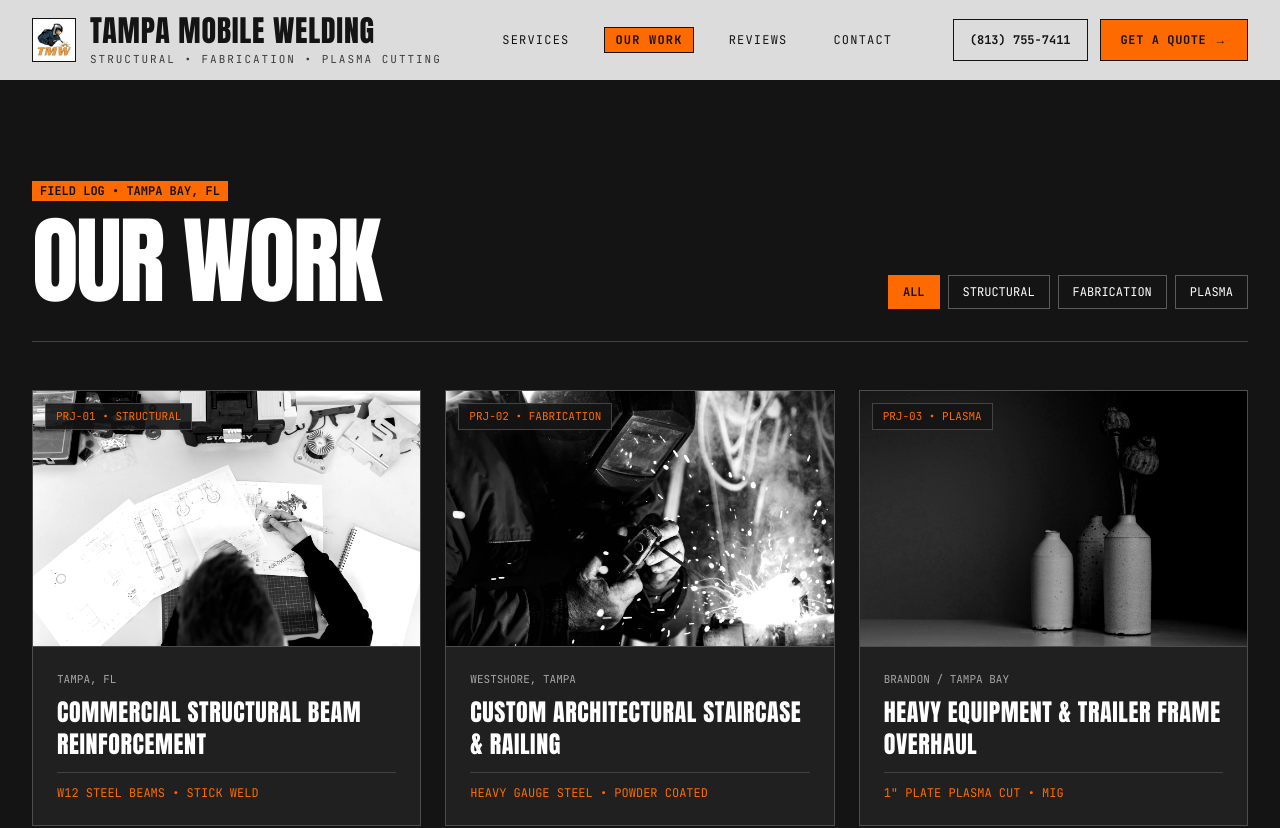
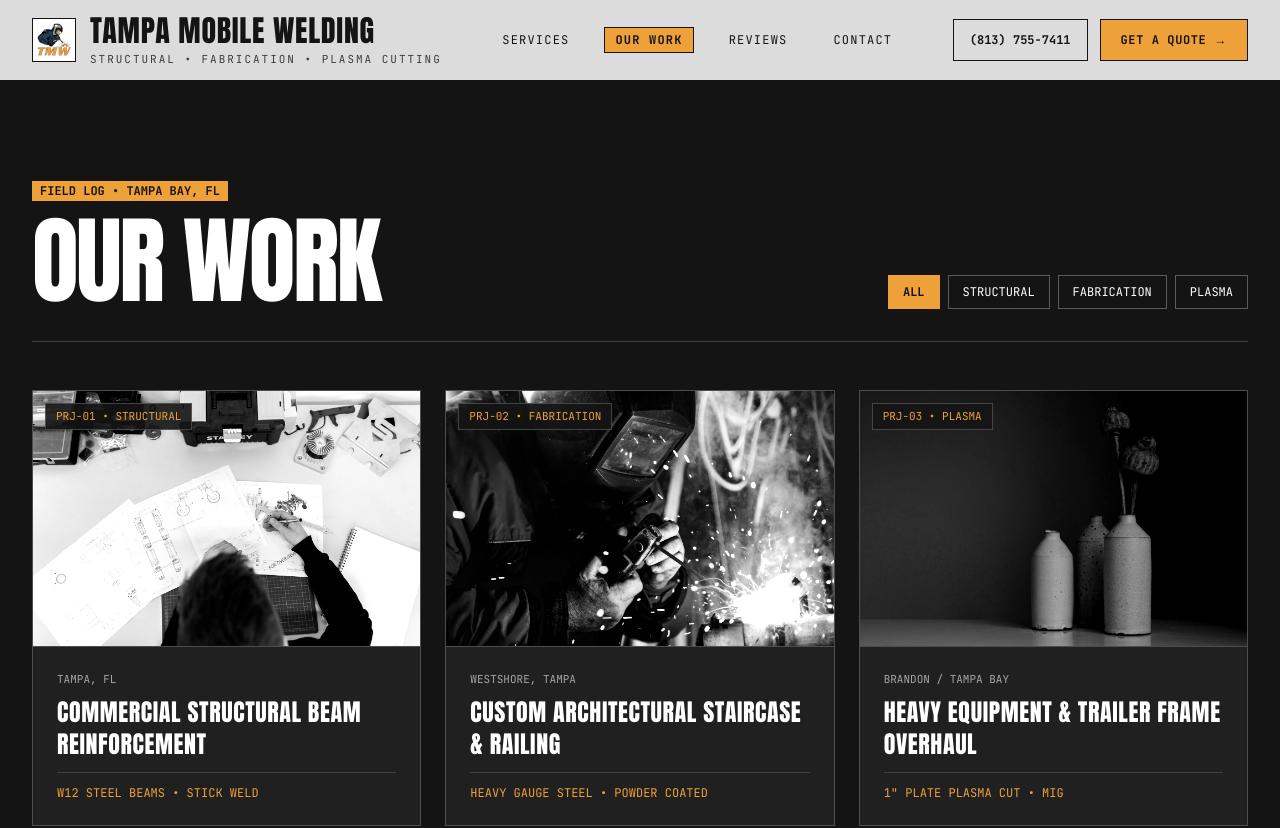
Before and after one commit to Perenbok/tmw, a Next.js app: page /tmw/our-work in a window 1280 px wide. Shown: the top 828 px of the page. Built offline with nearby package versions, Linux system fonts and the light colour scheme.

Commit message:
Set site accent color to #eea139

```diff
--- a/src/app/globals.css
+++ b/src/app/globals.css
@@ -13,7 +13,7 @@ body {
 }
 
 .outline-num {
-  -webkit-text-stroke: 2px #FF6A00;
+  -webkit-text-stroke: 2px #eea139;
   color: transparent;
   color: transparent;
 }
@@ -50,6 +50,6 @@ body {
 }
 
 @theme {
-  --color-acid: #FF6A00;
-  --color-acidHover: #FF8524;
+  --color-acid: #eea139;
+  --color-acidHover: #f4b458;
 }
--- a/src/app/our-work/page.tsx
+++ b/src/app/our-work/page.tsx
@@ -98,7 +98,7 @@ export default function OurWorkPage() {
 
       {quoteOpen && (
         <div className="fixed inset-0 z-50 bg-carbon/80 backdrop-blur-xs flex items-center justify-center p-4">
-          <div className="bg-concrete border-2 border-carbon max-w-lg w-full p-6 sm:p-8 shadow-[8px_8px_0px_#FF6A00]">
+          <div className="bg-concrete border-2 border-carbon max-w-lg w-full p-6 sm:p-8 shadow-[8px_8px_0px_#eea139]">
             <div className="flex items-center justify-between border-b border-carbon pb-4 mb-4">
               <h3 className="font-display text-3xl uppercase">REQUEST ON-SITE QUOTE</h3>
               <button
--- a/src/app/page.tsx
+++ b/src/app/page.tsx
@@ -103,7 +103,7 @@ export default function Home() {
 
       {quoteOpen && (
         <div className="fixed inset-0 z-50 bg-carbon/80 backdrop-blur-xs flex items-center justify-center p-4">
-          <div className="bg-concrete border-2 border-carbon max-w-lg w-full p-6 sm:p-8 shadow-[8px_8px_0px_#FF6A00]">
+          <div className="bg-concrete border-2 border-carbon max-w-lg w-full p-6 sm:p-8 shadow-[8px_8px_0px_#eea139]">
             <div className="flex items-center justify-between border-b border-carbon pb-4 mb-6">
               <div>
                 <div className="font-mono text-[11px] uppercase bg-acid px-2 py-0.5 inline-block font-bold border border-carbon">
--- a/src/app/reviews/page.tsx
+++ b/src/app/reviews/page.tsx
@@ -78,7 +78,7 @@ export default function ReviewsPage() {
 
       {quoteOpen && (
         <div className="fixed inset-0 z-50 bg-carbon/80 backdrop-blur-xs flex items-center justify-center p-4">
-          <div className="bg-concrete border-2 border-carbon max-w-lg w-full p-6 sm:p-8 shadow-[8px_8px_0px_#FF6A00]">
+          <div className="bg-concrete border-2 border-carbon max-w-lg w-full p-6 sm:p-8 shadow-[8px_8px_0px_#eea139]">
             <div className="flex items-center justify-between border-b border-carbon pb-4 mb-4">
               <h3 className="font-display text-3xl uppercase">REQUEST ON-SITE QUOTE</h3>
               <button
--- a/src/app/services/page.tsx
+++ b/src/app/services/page.tsx
@@ -106,7 +106,7 @@ export default function ServicesPage() {
 
       {quoteOpen && (
         <div className="fixed inset-0 z-50 bg-carbon/80 backdrop-blur-xs flex items-center justify-center p-4">
-          <div className="bg-concrete border-2 border-carbon max-w-lg w-full p-6 sm:p-8 shadow-[8px_8px_0px_#FF6A00]">
+          <div className="bg-concrete border-2 border-carbon max-w-lg w-full p-6 sm:p-8 shadow-[8px_8px_0px_#eea139]">
             <div className="flex items-center justify-between border-b border-carbon pb-4 mb-6">
               <div>
                 <div className="font-mono text-[11px] uppercase bg-acid px-2 py-0.5 inline-block font-bold border border-carbon">
--- a/tailwind.config.ts
+++ b/tailwind.config.ts
@@ -12,8 +12,8 @@ const config: Config = {
         concrete: "#DCDCDC",
         concreteDark: "#CFCFCF",
         carbon: "#141414",
-        acid: "#FF6A00",
-        acidHover: "#FF8524",
+        acid: "#eea139",
+        acidHover: "#f4b458",
       },
       fontFamily: {
         display: ["var(--font-anton)", "sans-serif"],
```
